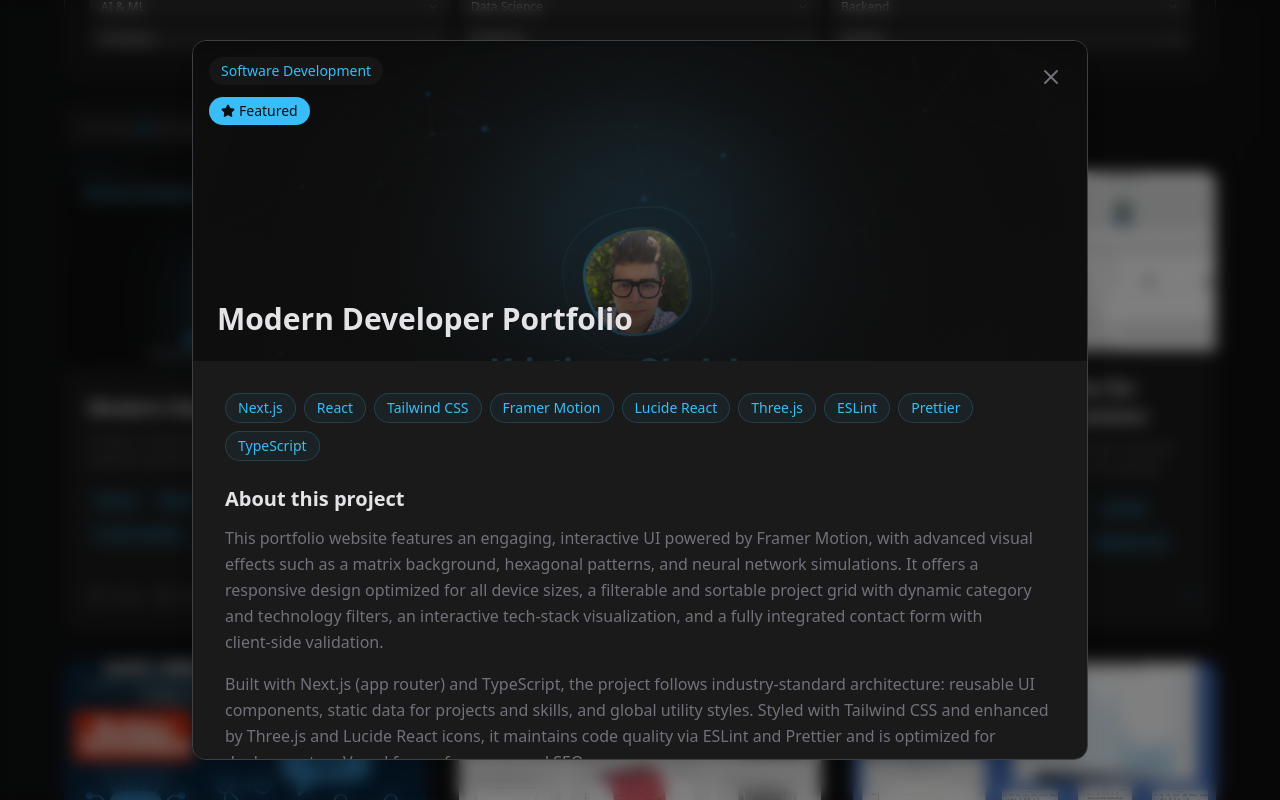
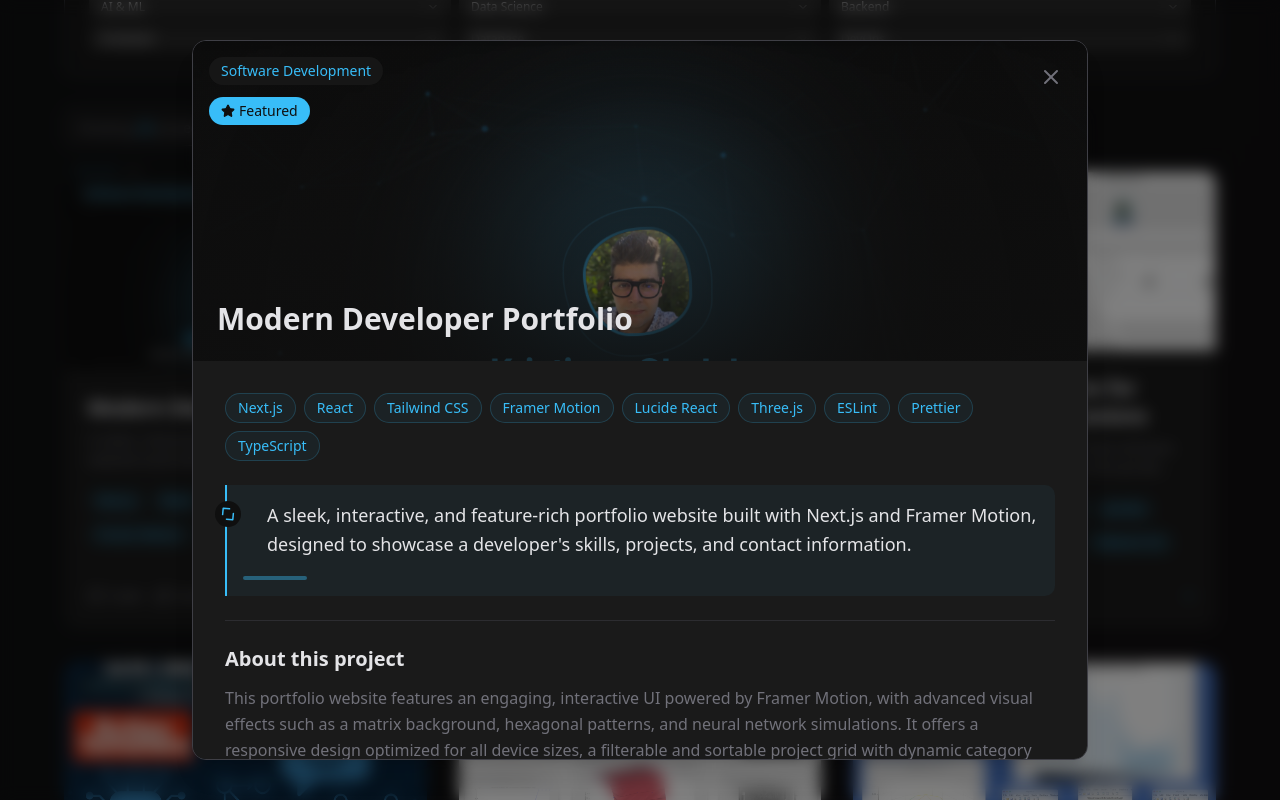
Before and after one commit to KristiyanCholakov/Portfolio-Website, a Next.js app: page / in a window 1280 px wide. Both pictures are taken after a click on the element 245 px from the left and 5113 px from the top of the page. Shown: the part 4713-5513 px from the top of the page. Built offline with nearby package versions, Linux system fonts and the light colour scheme.

Commit message:
add short description section to project details

```diff
--- a/src/components/sections/Projects.tsx
+++ b/src/components/sections/Projects.tsx
@@ -505,7 +505,29 @@ const ProjectModal = ({ project, isOpen, onClose }: ProjectModalProps) => {
                   ))}
                 </div>
 
-                {/* Description */}
+                {/* Short Description - Added */}
+                <div className="mb-6">
+                  <div className="bg-accent/5 border-accent relative rounded-r-lg border-l-2 p-4">
+                    <div className="bg-background text-accent absolute top-4 -left-3 rounded-full p-1">
+                      <motion.div
+                        initial={{ rotate: 0 }}
+                        animate={{ rotate: 360 }}
+                        transition={{ duration: 20, repeat: Infinity, ease: 'linear' }}
+                      >
+                        <Code size={18} />
+                      </motion.div>
+                    </div>
+                    <p className="text-foreground pl-6 text-lg leading-relaxed font-medium">
+                      {project.description}
+                    </p>
+                    <div className="bg-accent/40 mt-4 h-1 w-16 rounded-full"></div>
+                  </div>
+                </div>
+
+                {/* Divider between descriptions */}
+                <div className="bg-border/50 mb-6 h-px w-full"></div>
+
+                {/* Long Description */}
                 <div className="mb-8">
                   <h4 className="text-foreground mb-3 text-xl font-semibold">About this project</h4>
                   {project.longDescription.split('\n\n').map((paragraph, idx) => (
```
